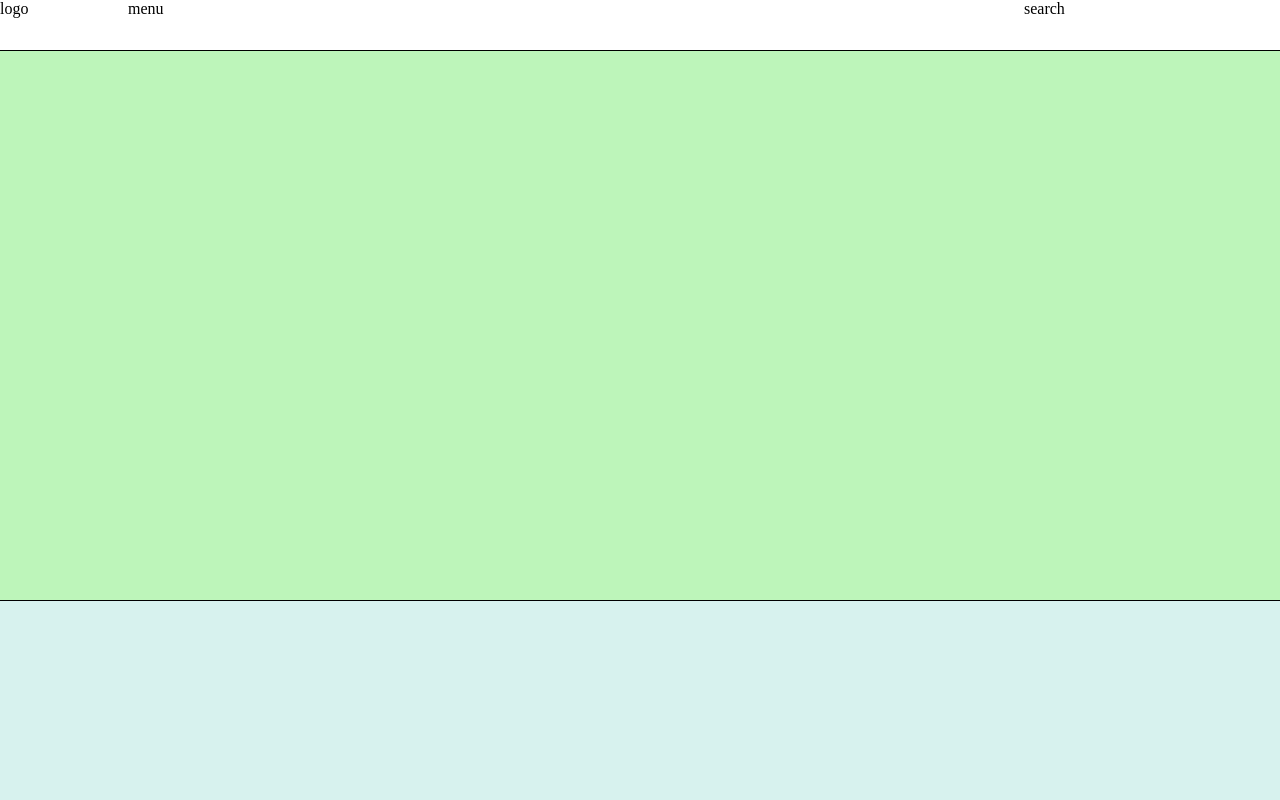
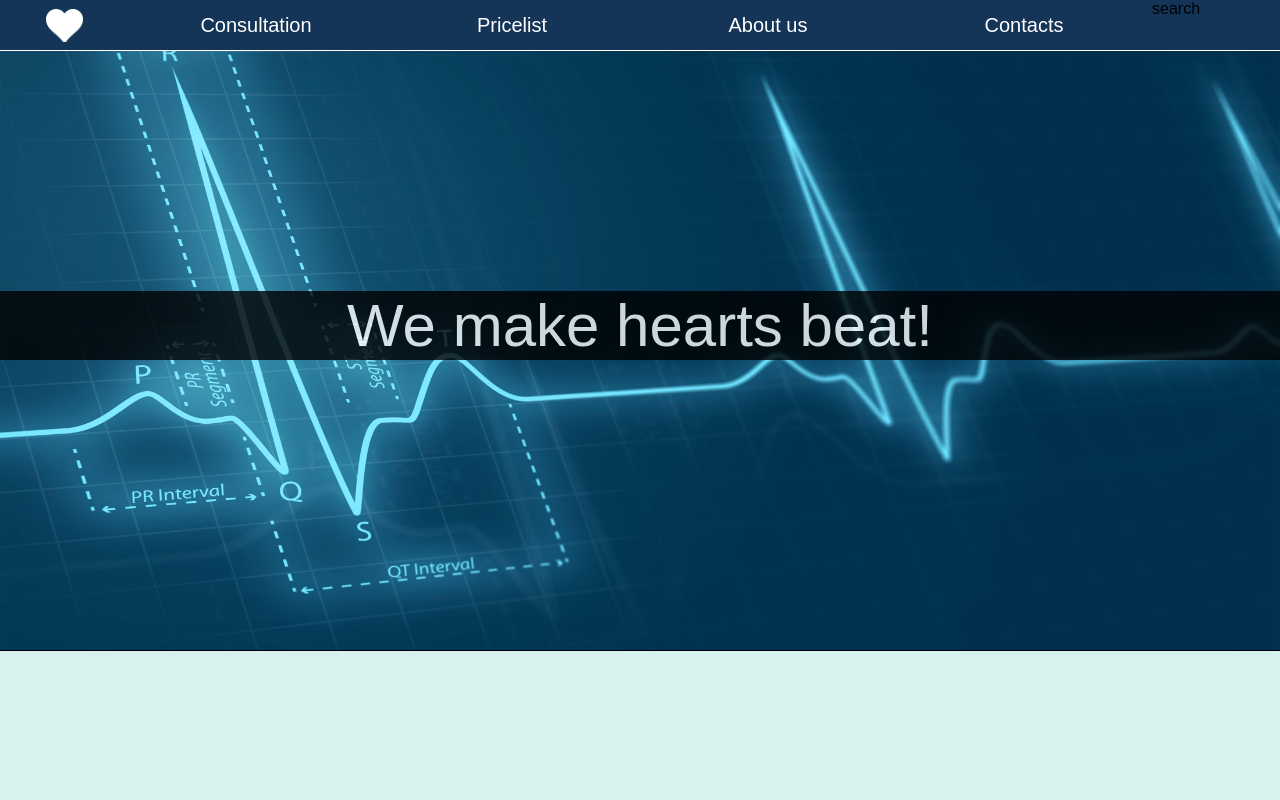
Before and after one commit to 98neverm1nd/web, a plain HTML site: page hospital/index.html in a window 1280 px wide. Shown: the top 800 px of the page. Drawn offline with Linux system fonts and the light colour scheme; a web font is replaced by a local one.

Commit message:
nav/header styles changed

```diff
--- a/hospital/index.html
+++ b/hospital/index.html
@@ -4,16 +4,24 @@
 	<meta charset="UTF-8">
 	<title>Hospital</title>
 	<link rel="stylesheet" href="style.css">
+	<link href="https://fonts.googleapis.com/css?family=Bai+Jamjuree" rel="stylesheet">
+
 </head>
 <body>
 	<nav>
-		<div class="nav_logo">logo</div>
-		<div class = "nav_menu">menu</div>
+		<div class="nav_logo">
+			<button></button>
+		</div>
+		<div class = "nav_menu">
+		<button>Consultation</button>
+		<button>Pricelist</button>
+		<button>About us</button>
+		<button>Contacts</button>
+		</div>
 		<div class = "nav_search">search</div>
 	</nav>
 	<header>
-		<div></div>
-		<div></div>
+		<div id="header-block">We make hearts beat!</div>
 	</header>
 	<article>
 		<div>
--- a/hospital/style.css
+++ b/hospital/style.css
@@ -1,42 +1,80 @@
 body {
 	margin:  0;
 	padding: 0;
+	font-family: 'Bai Jamjuree', sans-serif;
+
 }
 
 nav{
-	background-color: white;
-	border-bottom: 1px black solid;
+	background-color:#153558;
+	border-bottom: 1px white solid;
 	height: 50px;
 	width: 100%;
 	position: fixed;
 	top: 0;
-
+	display: flex;
+	z-index: 100;
 }
 nav > div {
-	float: left;
 	height: 100%;
 }
 .nav_logo{
 	width: 10%;
+	display:flex;
+	justify-content: center;
+	align-items: center;
+}
+.nav_logo>button{
+	border:none;
+	background-color:#153558;
+	background-image: url(img/logo.png);
+	background-size:cover;
+	width: 37px;
+	height: 33px;
 }
 .nav_menu{
-	width: 70%;
+	width: 80%;
+	display:flex;
+}
+
+.nav_menu>button{
+	border: none;
+	background-color:#153558;
+	color: white;
+	font-size: 20px;
+	width: 25%;
 }
 .nav_search{
-	width: 20%;
+	width: 10%;
 }
-header{
-	height: 600px;
-	background-color: #BDF5BA;
+header {
+	min-height: 650px;
+	background-image: url("img/header.jpg");
+	background-repeat: no-repeat;
+	background-size: cover;
+	background-position: center center;
 	border-bottom: 1px black solid;
+	display: flex;
+	justify-content: center;
+	align-items: center;
+	z-index: 10;
 }
 article{
-	height: 800px;
+	min-height: 800px;
 	border-bottom: 1px black solid;
 	background-color: #D7F2EE;
 
 }
 footer{
-	height: 200px;
+	min-height: 200px;
 	background-color: black;
 }
+#header-block{
+	width: 100%;
+	background-color: black;
+	opacity: 0.8;
+	z-index: 20;
+	color: white;
+	text-align: center;
+	font-size: 60px;
+}
```
Also changed, not shown: hospital/img/header.jpg (added), hospital/img/logo.png (added).
